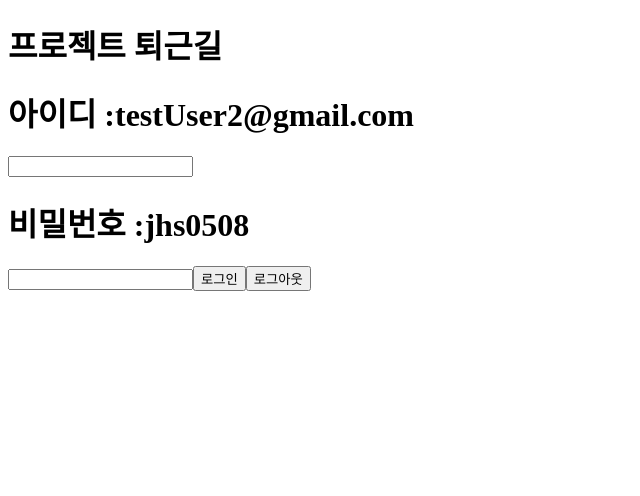
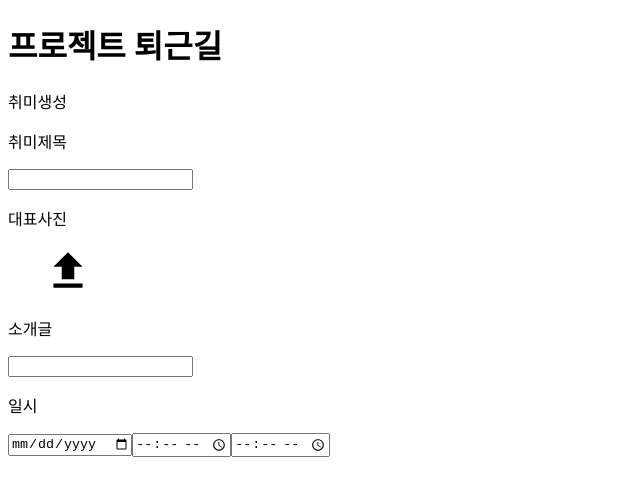
Before and after one commit to Teddybear-6/Front_ToeGeunGil, a React (Create React App) app in the folder toegeungil/: page / in a window 1280 px wide. Shown: the top 496 px of the page, without its empty margins (0-640 px from the left). Built offline with nearby package versions, Linux system fonts and the light colour scheme.

Commit message:
이미지 미리보기

```diff
--- a/toegeungil/src/App.js
+++ b/toegeungil/src/App.js
@@ -5,15 +5,14 @@ import AllHobby from "./public/hobby/page/AllHobby";
 import HobbyDetail from "./public/hobby/page/hobbyDetail";
 import TestLogin from './public/hobby/components/testLogin';
 import TutorNavber from './public/tutor/components/tutorHobbyNav';
+import HobbyWrite from './public/tutor/page/hobbyWrite';
 function App() {
   return (
     <>
    <h1>프로젝트 퇴근길</h1>
 
 
-   <BrowserRouter>
-
-   {/* <TutorNavber></TutorNavber> */}
+   {/* <BrowserRouter>
     <Routes>
       <Route index element={<TestLogin/>}></Route>
 
@@ -23,10 +22,9 @@ function App() {
 
       </Route>
     </Routes>
-
     </BrowserRouter>
-
-
+    */}
+   <HobbyWrite/>
 
     </>
   );
--- /dev/null
+++ b/toegeungil/src/public/tutor/page/hobbyWrite.js
@@ -0,0 +1,57 @@
+import { useState } from "react";
+const imageStyle={
+    width: "120px",
+    height: "50px"
+}
+function HobbyWrite(){
+    const [mainImageUrl , setMainImageUrl] = useState(process.env.PUBLIC_URL+`file-upload.svg`);
+    const [hobby , setHobby] = useState({})
+    const [mainimageFile , setMainImageFile] =useState(null)
+
+
+
+    const saveFileImage = (event) =>{
+        if(event.target.files[0]=== undefined){
+            setMainImageFile(null)
+            setMainImageUrl(process.env.PUBLIC_URL+`file-upload.svg`);
+        }else{
+            setMainImageUrl(URL.createObjectURL(event.target.files[0]));
+        }
+
+      };
+
+    const onChangeHandler = (e) => {
+        console.log(e.target.name)
+        console.log(e.target.value)
+        setHobby({ ...hobby, [e.target.name]: e.target.value });
+    };
+    return(
+        <>
+        <div>
+          취미생성
+        </div>
+        <div>
+        <p>취미제목</p>
+        <input type="text" name="hobbyTitle" onChange={onChangeHandler} />
+
+        <p>대표사진</p>
+        <label htmlFor="mainImage">
+        <img style={imageStyle} src={mainImageUrl} alt="이미지"></img>
+        </label>
+        <input type="file"  id="mainImage"  accept="image/*" style={{display:"none"}} onChange={saveFileImage}/>
+
+        <p>소개글</p>
+        <input type="text" name="intro" onChange={onChangeHandler}  />
+
+        <p>일시</p>
+        <input type="date" name="date" onChange={onChangeHandler}  />
+        <input type="time" name="startTime" onChange={onChangeHandler}  />
+        <input type="time" name="endTime" onChange={onChangeHandler}  />
+        </div>
+
+
+        </>
+    )
+}
+
+export default HobbyWrite;
```
Also changed, not shown: toegeungil/src/public/tutor/page/tutorPage.js (deleted, +0 -11 lines), toegeungil/public/file-upload.svg (added).
